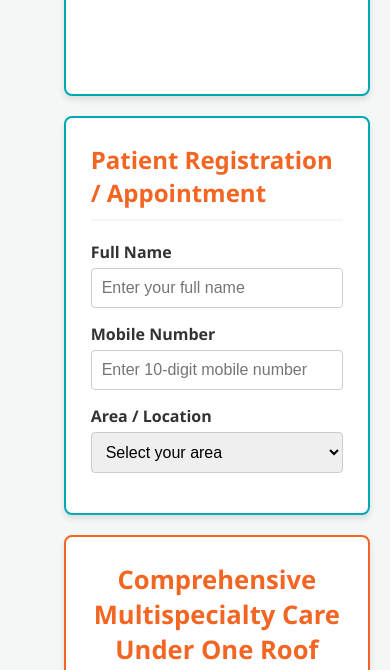
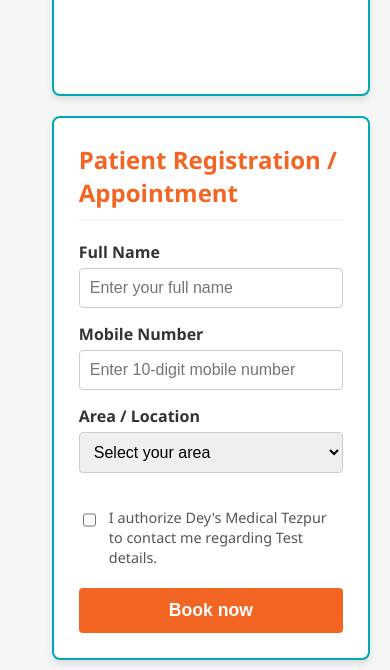
Before and after one commit to rajibkrsaha/Dey_Medical, a plain HTML site: page index.html in a window 390 px wide. Shown: the part 204-874 px from the top of the page. Drawn offline with Linux system fonts and the light colour scheme.

Commit message:
3rd commit

```diff
--- a/index.html
+++ b/index.html
@@ -1,4 +1,4 @@
-HTML
+TML
 <!DOCTYPE html>
 <html lang="en">
 <head>
@@ -99,9 +99,52 @@
             border-color: #00a8b5;
         }
 
+        /* Checkbox Layout Styles */
+        .checkbox-group {
+            display: flex;
+            align-items: flex-start;
+            gap: 10px;
+            margin: 20px 0 15px 0;
+            cursor: pointer;
+        }
+
+        .checkbox-group input {
+            margin-top: 4px;
+            cursor: pointer;
+            width: 16px;
+            height: 16px;
+        }
+
+        .checkbox-group label {
+            font-size: 0.9rem;
+            color: #555;
+            line-height: 1.4;
+            cursor: pointer;
+            user-select: none;
+        }
+
+        /* Action Button */
+        .btn-book {
+            background-color: #f26522;
+            color: white;
+            border: none;
+            padding: 12px 20px;
+            font-size: 1.1rem;
+            font-weight: bold;
+            border-radius: 4px;
+            cursor: pointer;
+            transition: background-color 0.2s;
+            width: 100%;
+            margin-top: 5px;
+        }
+
+        .btn-book:hover {
+            background-color: #d94f0d;
+        }
+
         /* Bottom Frame Styling */
         .bottom-frame {
-            border: 2px solid #f26522; /* Styled with the orange profile theme */
+            border: 2px solid #f26522;
             color: #333;
         }
 
@@ -226,25 +269,34 @@
 
                 <div class="form-group">
                     <label for="name">Full Name</label>
-                    <input type="text" id="name" name="name" placeholder="Enter your full name">
+                    <input type="text" id="name" placeholder="Enter your full name">
                 </div>
 
                 <div class="form-group">
                     <label for="mobile">Mobile Number</label>
-                    <input type="tel" id="mobile" name="mobile" placeholder="Enter 10-digit mobile number">
+                    <input type="tel" id="mobile" placeholder="Enter 10-digit mobile number">
                 </div>
 
                 <div class="form-group">
                     <label for="area">Area / Location</label>
-                    <select id="area" name="area">
+                    <select id="area">
                         <option value="" disabled selected>Select your area</option>
-                        <option value="area1">Downtown / Main Center</option>
-                        <option value="area2">North Zone</option>
-                        <option value="area3">South Zone</option>
-                        <option value="area4">East Zone</option>
-                        <option value="area5">West Zone</option>
+                        <option value="Downtown / Main Center">Downtown / Main Center</option>
+                        <option value="North Zone">North Zone</option>
+                        <option value="South Zone">South Zone</option>
+                        <option value="East Zone">East Zone</option>
+                        <option value="West Zone">West Zone</option>
                     </select>
                 </div>
+
+                <!-- Consent Checkbox -->
+                <div class="checkbox-group">
+                    <input type="checkbox" id="authConsent">
+                    <label for="authConsent">I authorize Dey's Medical Tezpur to contact me regarding Test details.</label>
+                </div>
+
+                <!-- Submission Button -->
+                <button type="button" class="btn-book" onclick="handleBooking()">Book now</button>
             </div>
         </div>
 
@@ -272,7 +324,7 @@
                     </ul>
                 </div>
 
-                <!-- Pharmacy section across full bottom width inside grid -->
+                <!-- Pharmacy section -->
                 <div class="section-box" style="grid-column: 1 / -1;">
                     <h3>Pharmacy</h3>
                     <p>Contact / Order via WhatsApp: <span class="whatsapp-highlight">📲 9957-141-789</span></p>
@@ -293,5 +345,44 @@
 
     </div>
 
+    <!-- JavaScript Handling Email Generation -->
+    <script>
+        function handleBooking() {
+            // Get form field elements
+            const nameField = document.getElementById('name').value.trim();
+            const mobileField = document.getElementById('mobile').value.trim();
+            const areaField = document.getElementById('area').value;
+            const consentCheckbox = document.getElementById('authConsent');
+
+            // 1. Validation check for required text inputs
+            if (!nameField || !mobileField || !areaField) {
+                alert("Please fill in your Name, Mobile Number, and Area before booking.");
+                return;
+            }
+
+            // 2. Validation check for Authorization Checkbox
+            if (!consentCheckbox.checked) {
+                alert("Please check the authorization box to allow Dey's Medical Tezpur to contact you.");
+                return;
+            }
+
+            // 3. Email configuration variables
+            const recipientEmail = "rajibkrsaha@gmail.com";
+            const emailSubject = encodeURIComponent("New Patient Appointment Booking");
+
+            // Build the body structure neatly
+            const emailBody = encodeURIComponent(
+                "Hello,\n\nA new patient has requested an appointment booking details:\n\n" +
+                "Name: " + nameField + "\n" +
+                "Phone Number: " + mobileField + "\n" +
+                "Area: " + areaField + "\n\n" +
+                "Consent Status: Authorized to contact."
+            );
+
+            // Construct mailto link URL and execute trigger redirect
+            window.location.href = `mailto:${recipientEmail}?subject=${emailSubject}&body=${emailBody}`;
+        }
+    </script>
+
 </body>
 </html>
```
